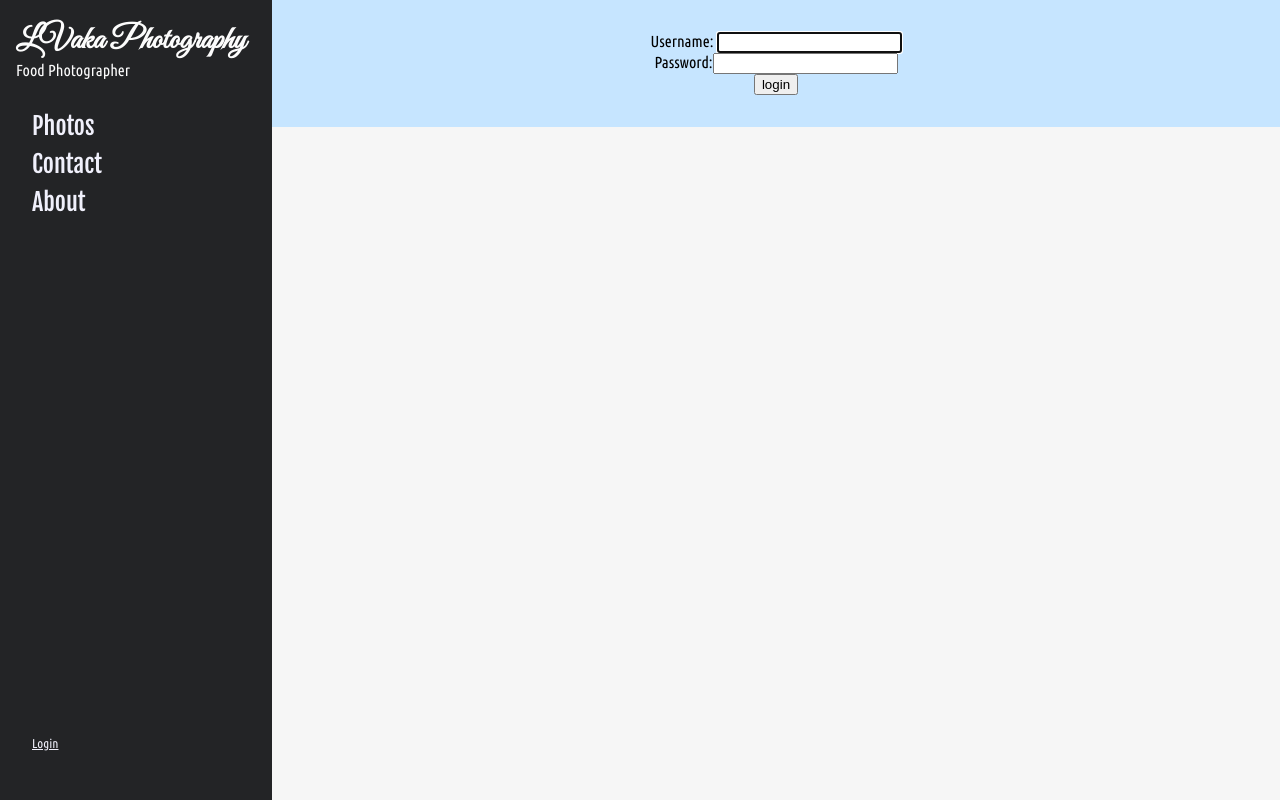
After one commit to lvaka/photoportfolio, a Django app: page /accounts/login/ in a window 1280 px wide. The commit adds this page. Run offline with Django 3.2, Linux system fonts and the light colour scheme; some libraries are stand-ins or nearby versions.

Commit message:
added login logout

```diff
--- a/portfolio/folio/static/css/style.css
+++ b/portfolio/folio/static/css/style.css
@@ -74,6 +74,28 @@ body {
 #sidebar ul li a:hover, #sidebar ul li a:active{
 	letter-spacing: 0.3rem;
 	color: rgb(124, 130, 150);
+}
+
+.login_text{
+	position:absolute;
+	width: inherit;
+	bottom: 0;
+	margin-bottom: 4rem;
+	margin-left: 1rem;
+}
+
+.login_text a, .login_text a:visited{
+	transition: 0.3s;
+	position: absolute;
+	font-family: 'Ubuntu Condensed', sans-serif;
+	color: rgb(240, 240, 251);
+	font-size: 0.8rem;
+}
+
+.login_text a:hover, .login_text a:active{
+	letter-spacing: 0.3rem;
+	color: rgb(124, 130, 150);
+
 }
 /*End of Sidebar Styling*/
 
@@ -432,6 +454,16 @@ footer p{
 		font-size: 1.2rem;
 	}
 
+	.login_text{
+		width: 3rem;
+		text-align: left;
+		margin: inherit;
+		position: absolute;
+		top: 0.5rem;
+		right: 0.3rem;
+		left: initial;
+	}
+
 	#content{
 		margin-top: initial;
 		grid-area: contentbody;
--- a/portfolio/folio/templates/folio/base.html
+++ b/portfolio/folio/templates/folio/base.html
@@ -23,6 +23,13 @@
 			<div id="add_images">
 				<a href="#" onclick="slideForm()"><i class="fa fa-plus" aria-hidden="true"></i></a>
 			</div>
+			<div class="login_text">
+				<a href="{% url 'logout' %}">Log Out</a>
+			</div>
+			{% else %}
+			<div class="login_text">
+				<a href="{% url 'login' %}">Login</a>
+			</div>
 			{% endif %}
 		</div>
 		<div id='content'>
--- /dev/null
+++ b/portfolio/folio/templates/registration/login.html
@@ -0,0 +1,19 @@
+{% extends 'folio/base.html' %}
+
+{% block content %}
+	{% if form.errors %}
+		<p>Your username and password didn't match.  Please try again</p>
+	{% endif %}
+	<div id="contact">
+		<form method="post" action="{% url 'login' %}">
+		{% csrf_token %}
+			<span>{{ form.username.label_tag }} {{ form.username }}</span>
+			<br />
+			<span>{{ form.password.label_tag }}{{ form.password }}</span>
+			<br />
+			<input type="submit" value="login" />
+			<input type="hidden" name="next" value="{{ next }}" />
+		</form>
+	</div>
+
+{% endblock %}
```
Also changed, not shown: portfolio/db.sqlite3.
